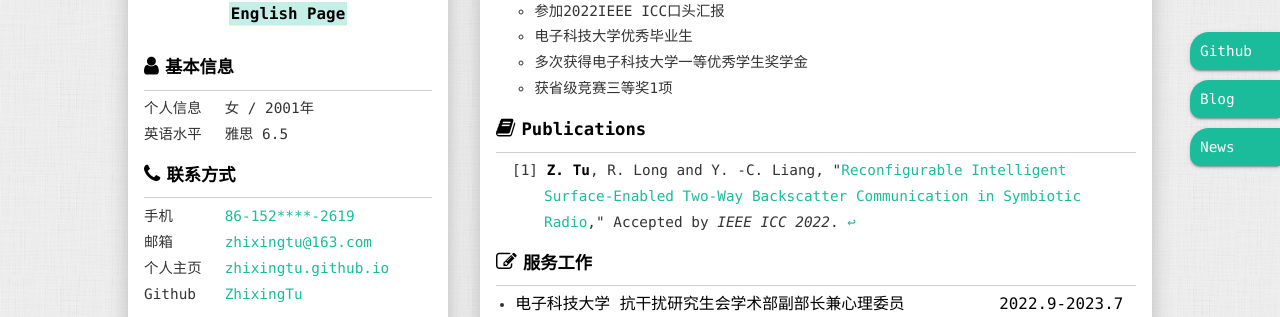
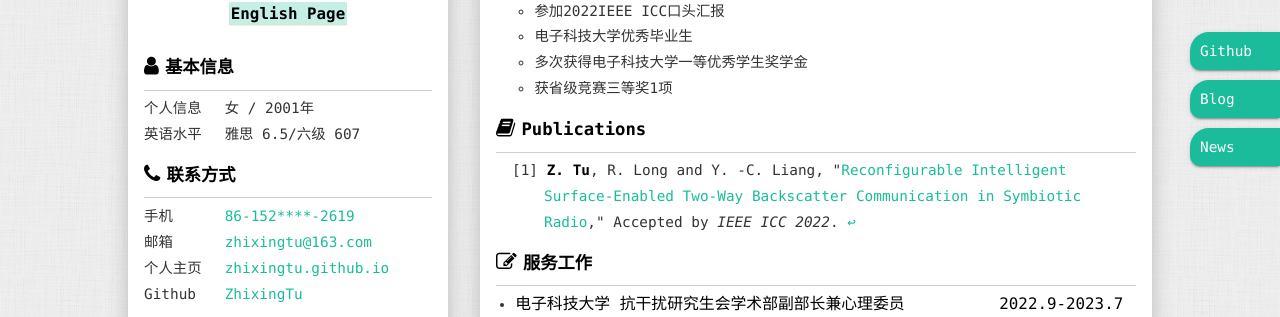
Before and after one commit to ZhixingTu/zhixingtu.github.io, a Jekyll site: the page built from cv.html, in a window 1280 px wide. Shown: the part 238-555 px from the top of the page. Built offline with Jekyll 4.4.1, drawn with Linux system fonts in a browser that asks for light colours.

Commit message:
small change

```diff
--- a/_includes/cv/zh.html
+++ b/_includes/cv/zh.html
@@ -55,7 +55,7 @@
                 </li>
                 <li>
                     <label>英语水平</label>
-                    <span>雅思 6.5</span>
+                    <span>雅思 6.5/六级 607</span>
                 </li>
                 <!-- <li>
                     <label>计算机水平</label>
```
